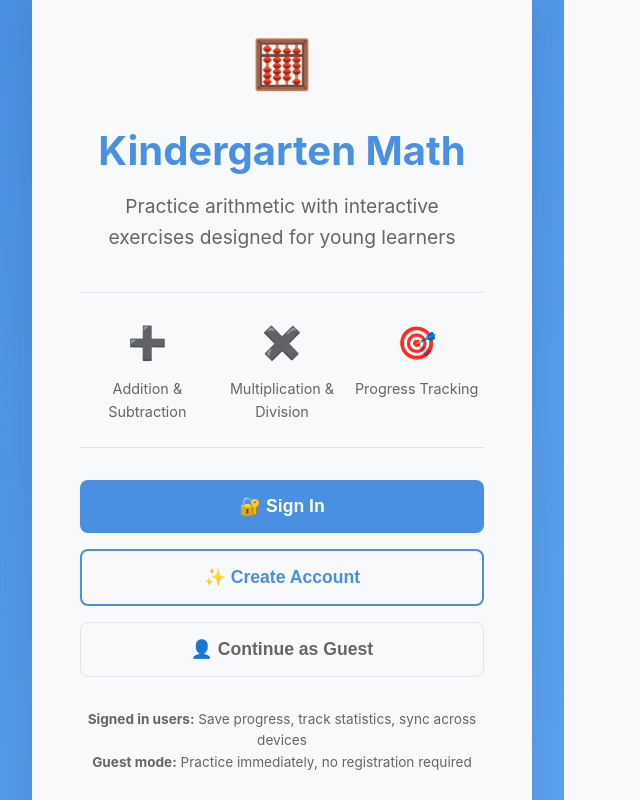
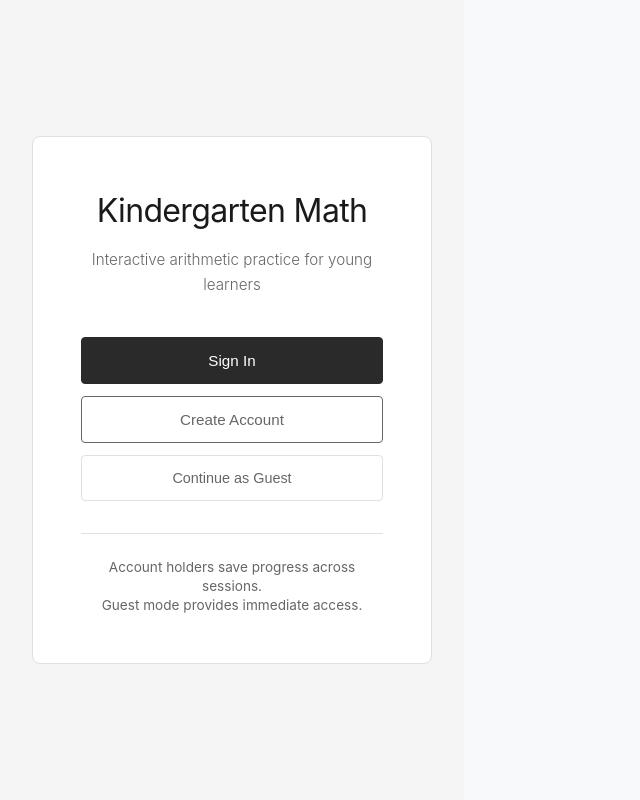
Before and after one commit to srilesh-live/kindergarten-math, a plain HTML site: page index.html in a window 1280 px wide. Shown: the whole page, without its empty margins (0-640 px from the left). Drawn offline with nearby package versions, Linux system fonts and the light colour scheme.

Commit message:
Design: Implement minimal black & gray theme
- Updated landing page with clean black/gray color scheme
- Removed graphics and emojis for minimal aesthetic
- Simplified text and layout
- Updated main theme colors to align with design preference
- Added design notes for future consistency

```diff
--- a/index.html
+++ b/index.html
@@ -5,7 +5,7 @@
     <meta name="viewport" content="width=device-width, initial-scale=1.0">
     <meta name="description" content="Interactive kindergarten math practice - Sign in to save progress or continue as guest">
     <meta name="author" content="Kindergarten Math App">
-    <meta name="theme-color" content="#4a90e2">
+    <meta name="theme-color" content="#2a2a2a">
 
     <title>Welcome - Kindergarten Math</title>
 
@@ -13,198 +13,167 @@
     <link rel="stylesheet" href="styles.css">
 
     <style>
-        /* Landing page specific styles */
+        /* Landing page specific styles - Minimal black & gray theme
+           Design preference: Use shades of black/gray, minimal text/graphics */
+        :root {
+            --landing-bg: #f5f5f5;
+            --landing-card-bg: #ffffff;
+            --landing-text: #1a1a1a;
+            --landing-text-secondary: #666666;
+            --landing-border: #e0e0e0;
+            --landing-btn-primary: #2a2a2a;
+            --landing-btn-secondary: #666666;
+            --landing-hover: #000000;
+        }
+
+        [data-theme="dark"] {
+            --landing-bg: #1a1a1a;
+            --landing-card-bg: #2a2a2a;
+            --landing-text: #ffffff;
+            --landing-text-secondary: #b0b0b0;
+            --landing-border: #404040;
+            --landing-btn-primary: #f5f5f5;
+            --landing-btn-secondary: #b0b0b0;
+            --landing-hover: #ffffff;
+        }
+
         .landing-container {
             min-height: 100vh;
             display: flex;
             align-items: center;
             justify-content: center;
-            background: linear-gradient(135deg, var(--primary-color) 0%, #5aa3f0 100%);
+            background: var(--landing-bg);
             padding: 2rem;
         }
 
         .landing-card {
-            background: var(--bg-color);
-            border-radius: 1rem;
-            box-shadow: 0 20px 40px rgba(0, 0, 0, 0.1);
+            background: var(--landing-card-bg);
+            border: 1px solid var(--landing-border);
+            border-radius: 0.5rem;
             padding: 3rem;
-            max-width: 500px;
+            max-width: 400px;
             width: 100%;
             text-align: center;
         }
 
-        .landing-logo {
-            font-size: 3rem;
-            margin-bottom: 1rem;
-        }
-
         .landing-title {
-            font-size: 2.5rem;
-            font-weight: 700;
-            color: var(--primary-color);
-            margin-bottom: 0.5rem;
+            font-size: 2rem;
+            font-weight: 400;
+            color: var(--landing-text);
+            margin-bottom: 0.75rem;
+            letter-spacing: -0.02em;
         }
 
         .landing-subtitle {
-            font-size: 1.2rem;
-            color: var(--text-secondary);
+            font-size: 0.95rem;
+            color: var(--landing-text-secondary);
             margin-bottom: 2.5rem;
-            line-height: 1.6;
+            font-weight: 300;
         }
 
         .landing-actions {
             display: flex;
             flex-direction: column;
-            gap: 1rem;
+            gap: 0.75rem;
         }
 
         .landing-btn {
-            padding: 1rem 2rem;
-            border-radius: 0.5rem;
-            font-size: 1.1rem;
-            font-weight: 600;
+            padding: 0.875rem 1.5rem;
+            border-radius: 0.25rem;
+            font-size: 0.95rem;
+            font-weight: 400;
             text-decoration: none;
-            transition: var(--transition);
+            transition: all 0.15s ease;
             cursor: pointer;
-            border: none;
+            border: 1px solid var(--landing-border);
             display: flex;
             align-items: center;
             justify-content: center;
-            gap: 0.75rem;
         }
 
         .landing-btn-primary {
-            background: var(--primary-color);
-            color: white;
+            background: var(--landing-btn-primary);
+            color: var(--landing-card-bg);
+            border-color: var(--landing-btn-primary);
         }
 
         .landing-btn-primary:hover {
-            background: var(--primary-hover);
-            transform: translateY(-2px);
-            box-shadow: 0 8px 25px rgba(74, 144, 226, 0.3);
+            background: var(--landing-hover);
+            border-color: var(--landing-hover);
         }
 
         .landing-btn-secondary {
             background: transparent;
-            color: var(--primary-color);
-            border: 2px solid var(--primary-color);
+            color: var(--landing-btn-secondary);
+            border-color: var(--landing-btn-secondary);
         }
 
         .landing-btn-secondary:hover {
-            background: var(--primary-color);
-            color: white;
-            transform: translateY(-1px);
+            background: var(--landing-btn-secondary);
+            color: var(--landing-card-bg);
         }
 
         .landing-btn-guest {
-            background: var(--bg-color);
-            color: var(--text-secondary);
-            border: 1px solid var(--border-color);
+            background: transparent;
+            color: var(--landing-text-secondary);
+            border-color: var(--landing-border);
+            font-size: 0.9rem;
         }
 
         .landing-btn-guest:hover {
-            color: var(--text-color);
-            border-color: var(--text-secondary);
+            background: var(--landing-bg);
         }
 
-        .landing-features {
-            display: flex;
-            justify-content: space-around;
-            margin: 2rem 0;
-            padding: 1.5rem 0;
-            border-top: 1px solid var(--border-color);
-            border-bottom: 1px solid var(--border-color);
-        }
-
-        .landing-feature {
-            text-align: center;
-            flex: 1;
-        }
-
-        .landing-feature-icon {
-            font-size: 2rem;
-            margin-bottom: 0.5rem;
-        }
-
-        .landing-feature-text {
-            font-size: 0.9rem;
-            color: var(--text-secondary);
+        .landing-info {
+            margin-top: 2rem;
+            padding-top: 1.5rem;
+            border-top: 1px solid var(--landing-border);
+            font-size: 0.85rem;
+            color: var(--landing-text-secondary);
+            line-height: 1.4;
         }
 
         @media (max-width: 640px) {
             .landing-card {
                 padding: 2rem;
                 margin: 1rem;
+                max-width: 350px;
             }
 
             .landing-title {
-                font-size: 2rem;
-            }
-
-            .landing-subtitle {
-                font-size: 1rem;
-            }
-
-            .landing-features {
-                flex-direction: column;
-                gap: 1rem;
+                font-size: 1.75rem;
             }
 
             .landing-btn {
-                padding: 0.875rem 1.5rem;
-                font-size: 1rem;
+                padding: 0.75rem 1.25rem;
+                font-size: 0.9rem;
             }
-        }
-
-        /* Dark theme support */
-        [data-theme="dark"] .landing-container {
-            background: linear-gradient(135deg, #2d3436 0%, #1a1a1a 100%);
-        }
-
-        [data-theme="dark"] .landing-card {
-            border: 1px solid var(--border-color);
         }
     </style>
 </head>
 <body>
     <div class="landing-container">
         <div class="landing-card">
-            <div class="landing-logo">🧮</div>
             <h1 class="landing-title">Kindergarten Math</h1>
             <p class="landing-subtitle">
-                Practice arithmetic with interactive exercises designed for young learners
+                Interactive arithmetic practice for young learners
             </p>
-
-            <div class="landing-features">
-                <div class="landing-feature">
-                    <div class="landing-feature-icon">➕</div>
-                    <div class="landing-feature-text">Addition & Subtraction</div>
-                </div>
-                <div class="landing-feature">
-                    <div class="landing-feature-icon">✖️</div>
-                    <div class="landing-feature-text">Multiplication & Division</div>
-                </div>
-                <div class="landing-feature">
-                    <div class="landing-feature-icon">🎯</div>
-                    <div class="landing-feature-text">Progress Tracking</div>
-                </div>
-            </div>
 
             <div class="landing-actions">
                 <button class="landing-btn landing-btn-primary" id="landing-signin">
-                    🔐 Sign In
+                    Sign In
                 </button>
                 <button class="landing-btn landing-btn-secondary" id="landing-signup">
-                    ✨ Create Account
+                    Create Account
                 </button>
                 <button class="landing-btn landing-btn-guest" id="landing-guest">
-                    👤 Continue as Guest
+                    Continue as Guest
                 </button>
             </div>
 
-            <div style="margin-top: 2rem; font-size: 0.85rem; color: var(--text-secondary);">
-                <p><strong>Signed in users:</strong> Save progress, track statistics, sync across devices</p>
-                <p><strong>Guest mode:</strong> Practice immediately, no registration required</p>
+            <div class="landing-info">
+                Account holders save progress across sessions.<br>
+                Guest mode provides immediate access.
             </div>
         </div>
     </div>
--- a/styles.css
+++ b/styles.css
@@ -1,14 +1,15 @@
-/* Updated: 2025-10-26 - Auth button theme fixes */
+/* Updated: 2025-10-26 - Minimal black & gray theme alignment
+   Design preference: Use shades of black/gray, minimal text/graphics */
 /* CSS Variables for theming */
 :root {
-    --primary-color: #4a90e2;
-    --primary-hover: #357abd;
-    --success-color: #7ed321;
-    --error-color: #d0021b;
+    --primary-color: #2a2a2a;
+    --primary-hover: #000000;
+    --success-color: #4a4a4a;
+    --error-color: #1a1a1a;
     --bg-color: #f8f9fa;
-    --text-color: #333;
+    --text-color: #1a1a1a;
     --text-secondary: #666;
-    --border-color: #e1e5e9;
+    --border-color: #e0e0e0;
     --sidebar-width: 250px;
     --right-sidebar-width: 220px;
     --header-height: 70px;
@@ -25,12 +26,12 @@
 
 /* Dark theme variables */
 [data-theme="dark"] {
-    --primary-color: #5aa3f0;
-    --success-color: #8ed944;
-    --error-color: #ff4757;
+    --primary-color: #f5f5f5;
+    --success-color: #b0b0b0;
+    --error-color: #ffffff;
     --bg-color: #1a1a1a;
-    --text-color: #e4e4e4;
-    --text-secondary: #999;
+    --text-color: #ffffff;
+    --text-secondary: #b0b0b0;
     --border-color: #404040;
     --status-bar-bg: #1e1e1e;
     --status-bar-text: #cccccc;
```
